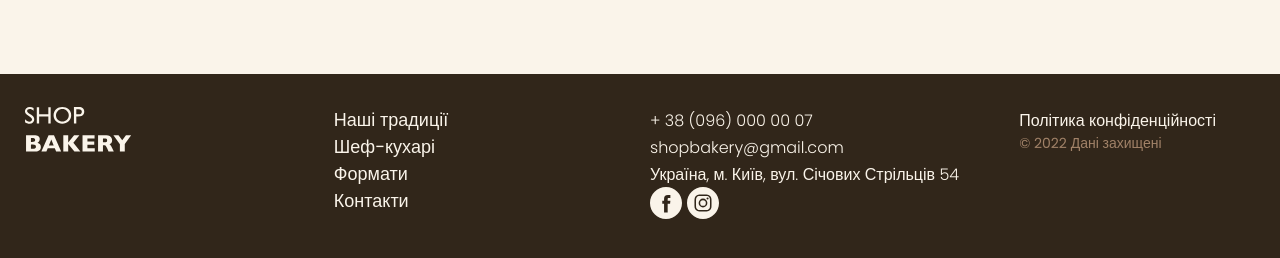
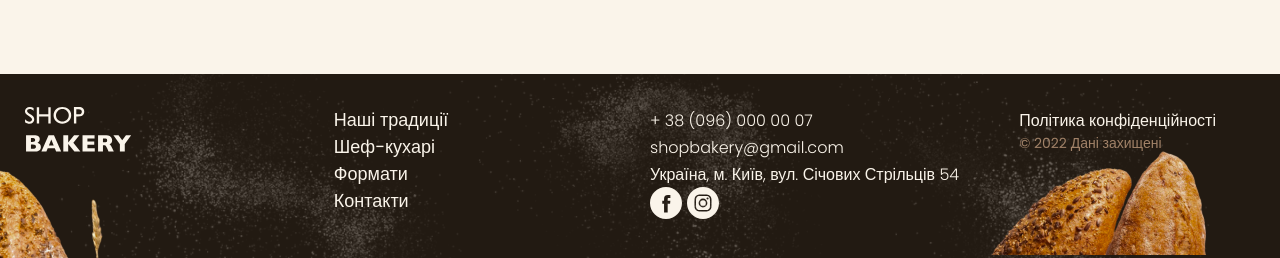
Before and after one commit to LesikJ/HW1, a plain HTML site: page index.html in a window 1280 px wide. Shown: the part 3482-3740 px from the top of the page. Drawn offline with nearby package versions, Linux system fonts and the light colour scheme; files that its build step writes are made by us from their sources; files whose address does not match are found by name.

Commit message:
edit footer

```diff
--- a/scss/layouts/_footer.scss
+++ b/scss/layouts/_footer.scss
@@ -2,33 +2,35 @@
     padding: 32px 0;
     position: relative;
     background-color: var(--color-primary-dark);
-    background-image: url('./images/footer-background.png');
+    background-image: url('../images/footer-background.png');
+    // background-image: url('./images/footer-background.png');
     background-repeat: no-repeat;
     background-size: cover;
     background-position: center;
-}
 
-.footer::before,
-.footer::after {
+    &::before,
+    &::after {
         position: absolute;
         bottom: 0;
         content: '';
         background-repeat: no-repeat;
     }
 
-.footer::before {
+    &::before {
         width: 180px;
         height: 120px;
         left: 0;
-    background-image: url('./images/decor-bread-small.png');
+        background-image: url('../images/decor-bread-small.png');
     }
 
-.footer::after {
+    &::after {
         width: 380px;
         height: 190px;
         right: 0;
-    background-image: url('./images/decor-bread-large.png');
+        background-image: url('../images/decor-bread-large.png');
     }
+}
+
 
 .footer-container {
     display: flex;
@@ -66,7 +68,7 @@
 
 .adress-icon {
     fill: var(--color-primary-light);  /*  'fill' use to add color for icons */
-    /* stroke: red;  use to add обводку */
+    /* stroke: red;  use to add stroke (обводка) */
     transition: fill 0.3s;
 }
 
```
Lines whose indentation alone changed are shown as unchanged.
